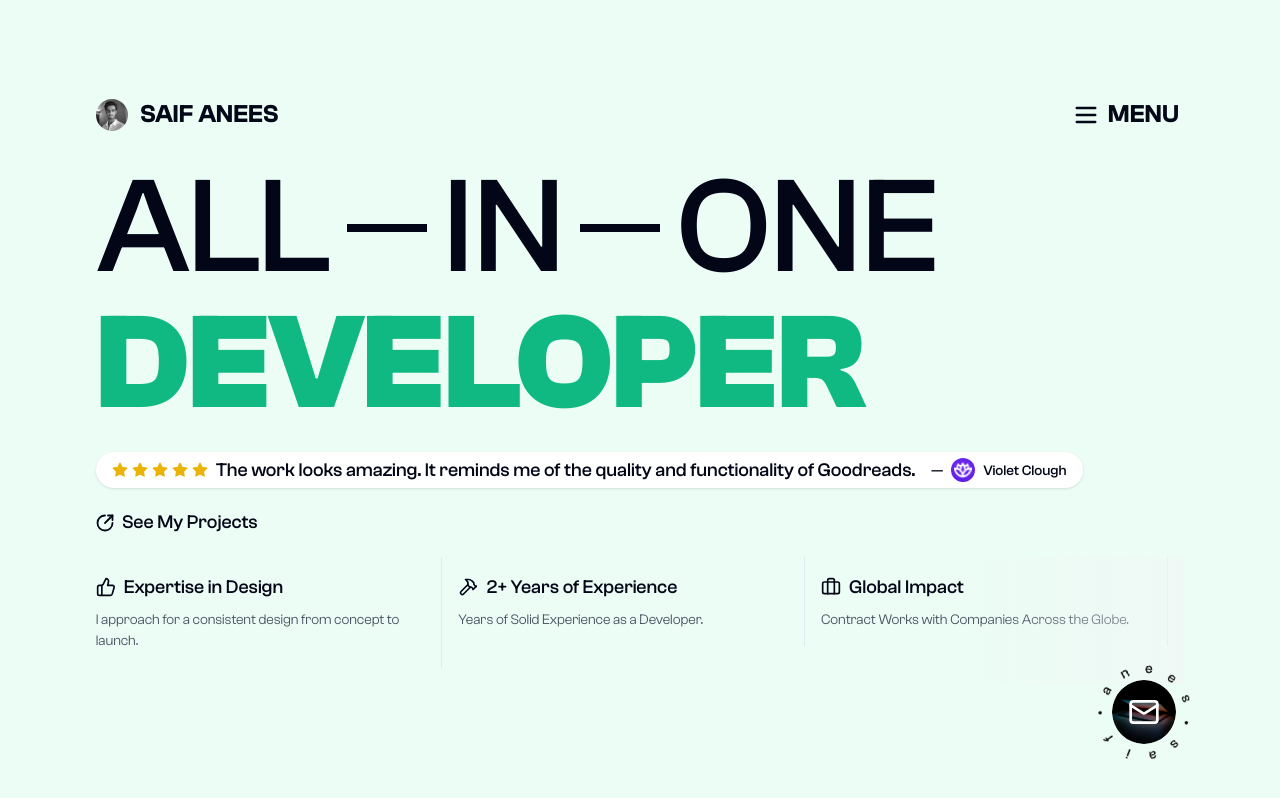
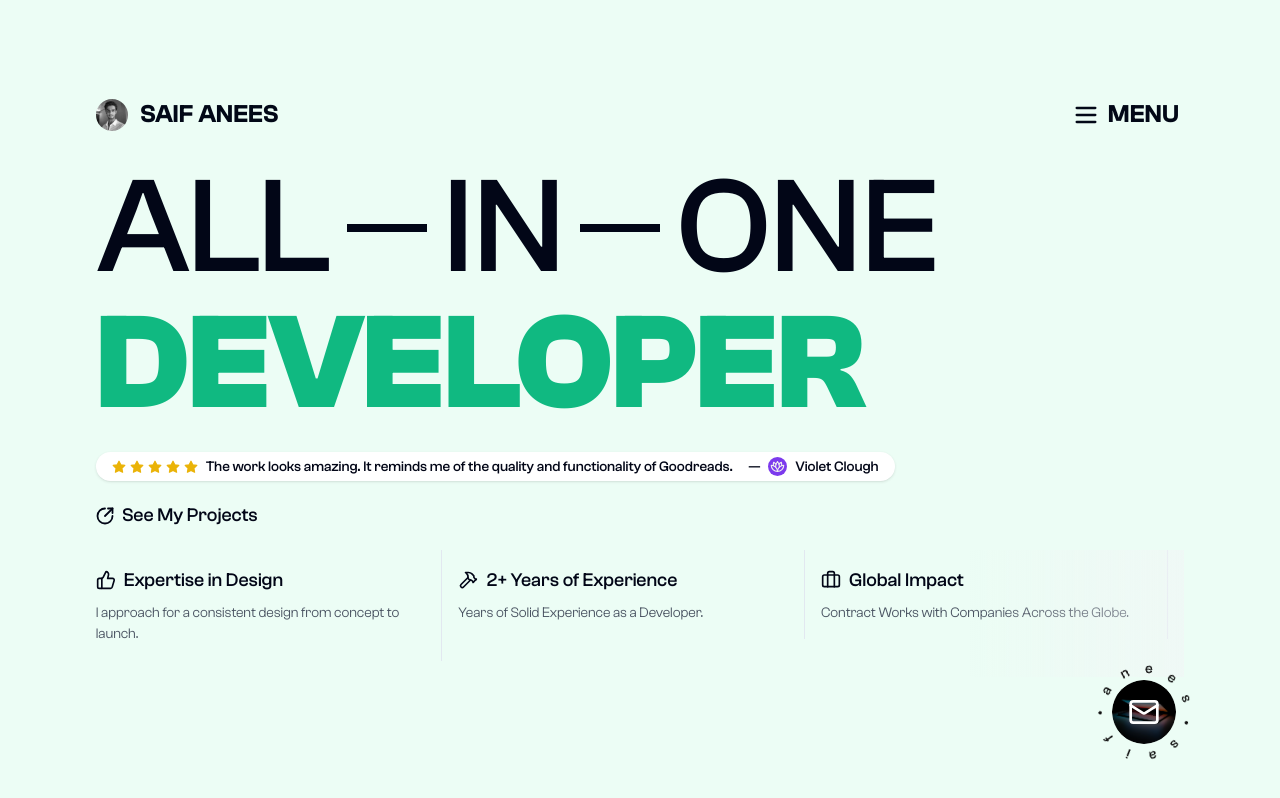
Before and after one commit to saiFaneeS/saif-anees-portfolio, a Next.js app: page / in a window 1280 px wide. Built offline with nearby package versions, Linux system fonts and the light colour scheme.

Commit message:
first commit

```diff
--- a/components/TrustIndicators.jsx
+++ b/components/TrustIndicators.jsx
@@ -36,7 +36,7 @@ export const TrustIndicators = () => {
     <div className="flex items-center justify-center max-sm:flex-col gap-2 text-white-100/90 lg:bg-white lg:shadow lg:py-1 lg:px-4 rounded-full">
       <div className="flex items-center gap-1">
         {[...Array(5)].map((_, i) => (
-          <Star key={i} size={16} className="fill-yellow-500 text-yellow-500" />
+          <Star key={i} size={14} className="fill-yellow-500 text-yellow-500" />
         ))}
       </div>
       <motion.div
@@ -44,17 +44,49 @@ export const TrustIndicators = () => {
         initial={{ opacity: 0, y: 20 }}
         animate={{ opacity: 1, y: 0 }}
         exit={{ opacity: 0, y: -20 }}
-        className="text-base max-md:text-sm font-medium max-sm:text-center flex gap-2 items-center max-sm:justify-center flex-wrap"
+        className="text-sm max-md:text-sm font-medium max-sm:text-center flex gap-2 items-center max-sm:justify-center flex-wrap"
       >
         <span className="sm:mr-2">{testimonials[currentIndex]?.text}</span>
         <span className="text-sm text-white-100/60  flex gap-2 items-center">
-          —
-          <Image
-            src={testimonials[currentIndex]?.logo}
-            height={100}
-            width={100}
-            className="h-6 w-6 object-cover rounded-full"
-          />
+          —{" "}
+          {testimonials[currentIndex]?.author === "Tami Ross, Ohghad CEO" && (
+            <Image
+              src={testimonials[currentIndex]?.logo}
+              height={100}
+              width={100}
+              className="h-5 w-5 object-contain rounded-full"
+            />
+          )}
+          {testimonials[currentIndex]?.author === "Igal S." && (
+            <Image
+              src={testimonials[currentIndex]?.logo}
+              height={100}
+              width={100}
+              className="h-5 w-5 object-cover rounded-full"
+            />
+          )}
+          {/* {testimonials[currentIndex]?.author === "Violet Clough" && ( */}
+            <div className="bg-violet-600 p-[2px] rounded-full">
+              <svg
+                xmlns="http://www.w3.org/2000/svg"
+                width="15"
+                height="15"
+                viewBox="0 0 24 24"
+                fill="none"
+                stroke="#efefef"
+                stroke-width="1.8"
+                stroke-linecap="round"
+                stroke-linejoin="round"
+                class="lucide lucide-flower-lotus"
+              >
+                <path d="M12 20c0-5.5-4.5-10-10-10 0 5.5 4.5 10 10 10" />
+                <path d="M9.7 8.3c-1.8-2-3.8-3.1-3.8-3.1s-.8 2.5-.5 5.4" />
+                <path d="M15 12.9V12c0-4.4-3-8-3-8s-3 3.6-3 8v.9" />
+                <path d="M18.6 10.6c.3-2.9-.5-5.4-.5-5.4s-2 1-3.8 3.1" />
+                <path d="M12 20c5.5 0 10-4.5 10-10-5.5 0-10 4.5-10 10" />
+              </svg>{" "}
+            </div>
+          {/* )} */}
           {testimonials[currentIndex]?.author}
         </span>
       </motion.div>
```
